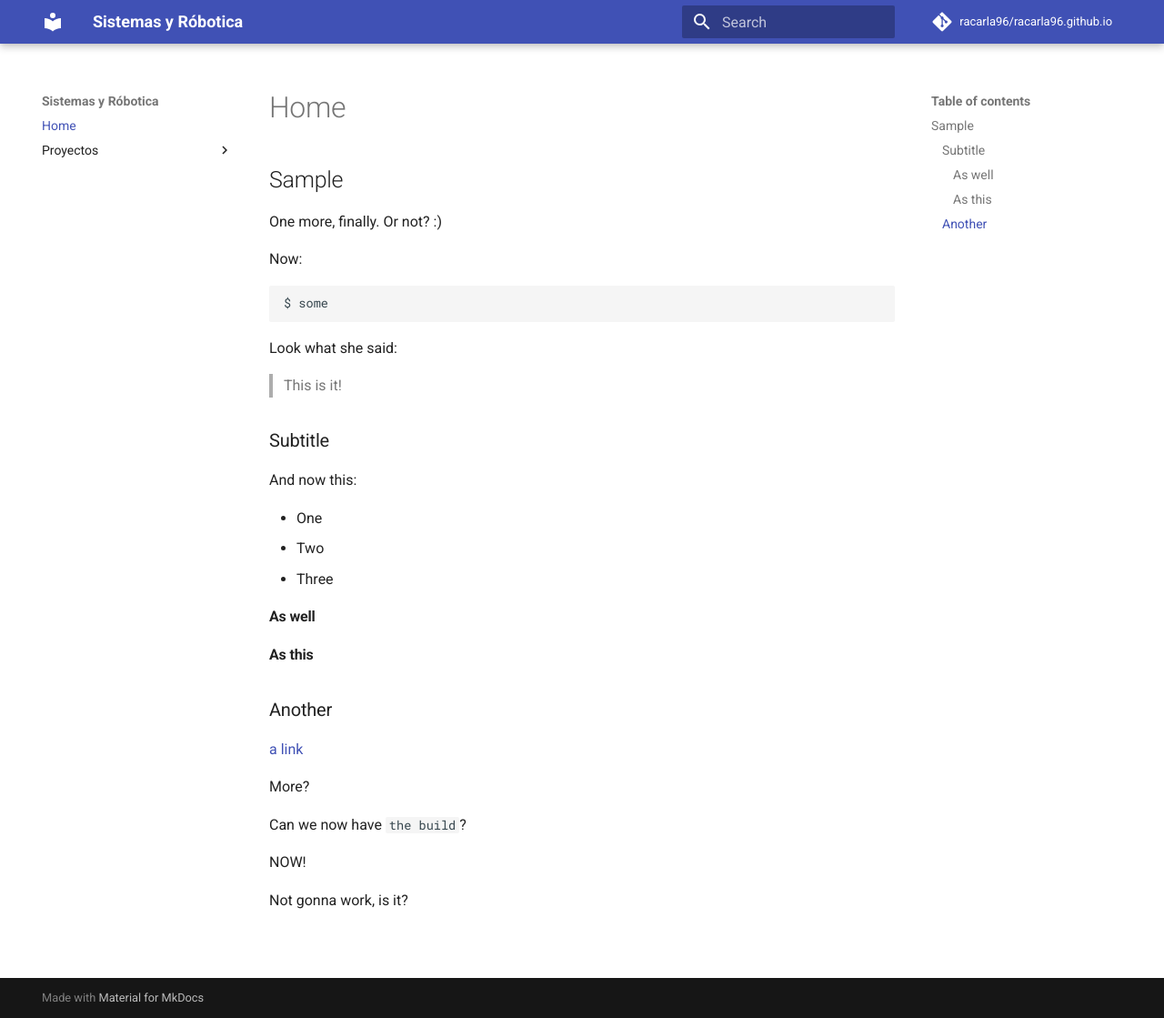
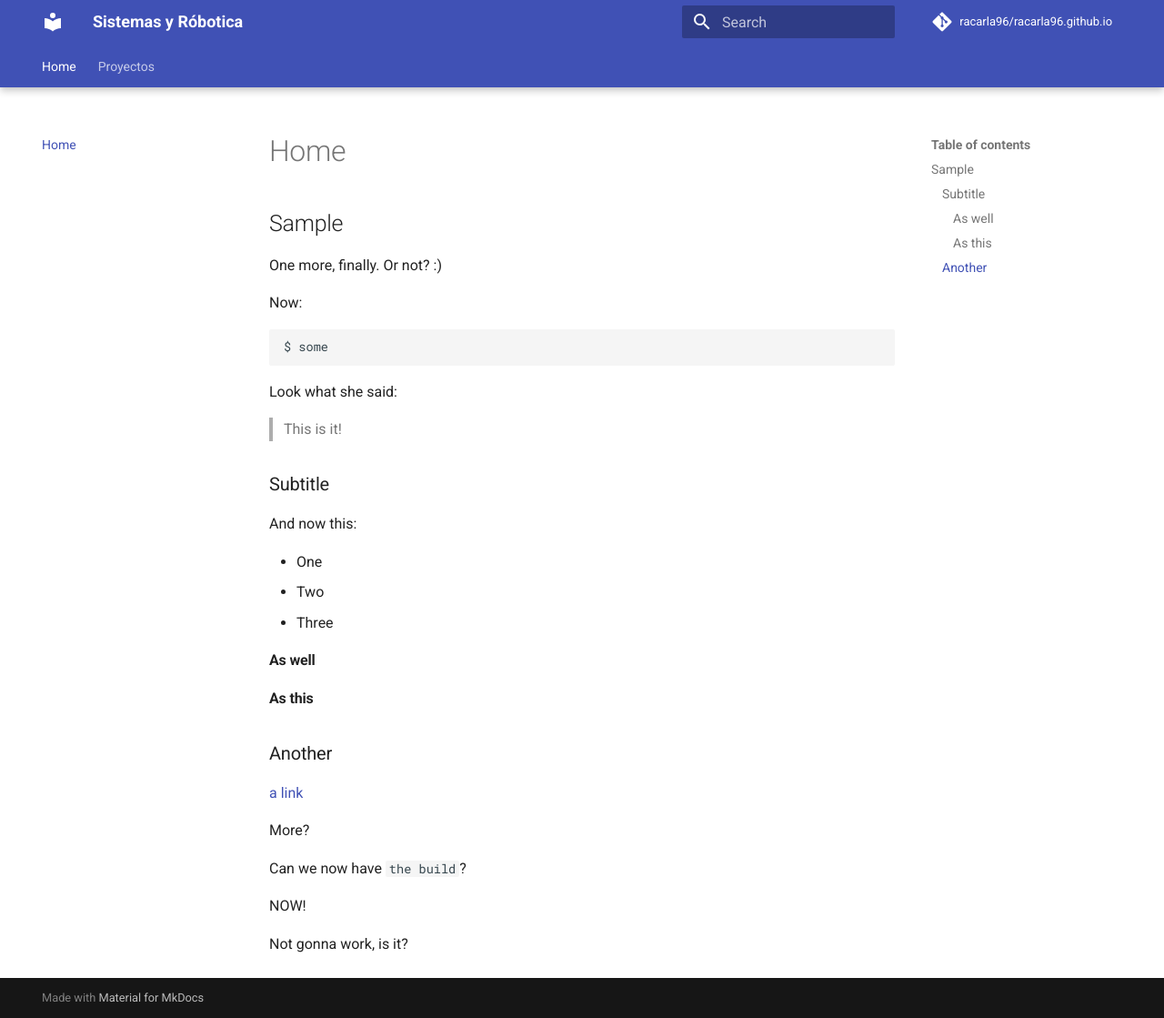
Before and after one commit to racarla96/racarla96.github.io, an MkDocs documentation site: the page built from docs/index.md, in a window 1280 px wide and 1119 px high. Shown: the whole window at 91% size. Built offline with MkDocs 1.6.1 and Material for MkDocs 9.7.7, drawn with Linux system fonts in a browser that asks for light colours; comment, search, counter and statistics services are not loaded.

Commit message:
Navigation features test

```diff
--- a/mkdocs.yml
+++ b/mkdocs.yml
@@ -12,3 +12,9 @@ nav:
         - Batería: rbcar/bateria.md
 theme:
   name: 'material'
+  features:
+    # https://squidfunk.github.io/mkdocs-material/setup/setting-up-navigation/
+    - navigation.tabs
+    - navigation.tabs.sticky
+    - navigation.sections
+    - navigation.indexes
```
